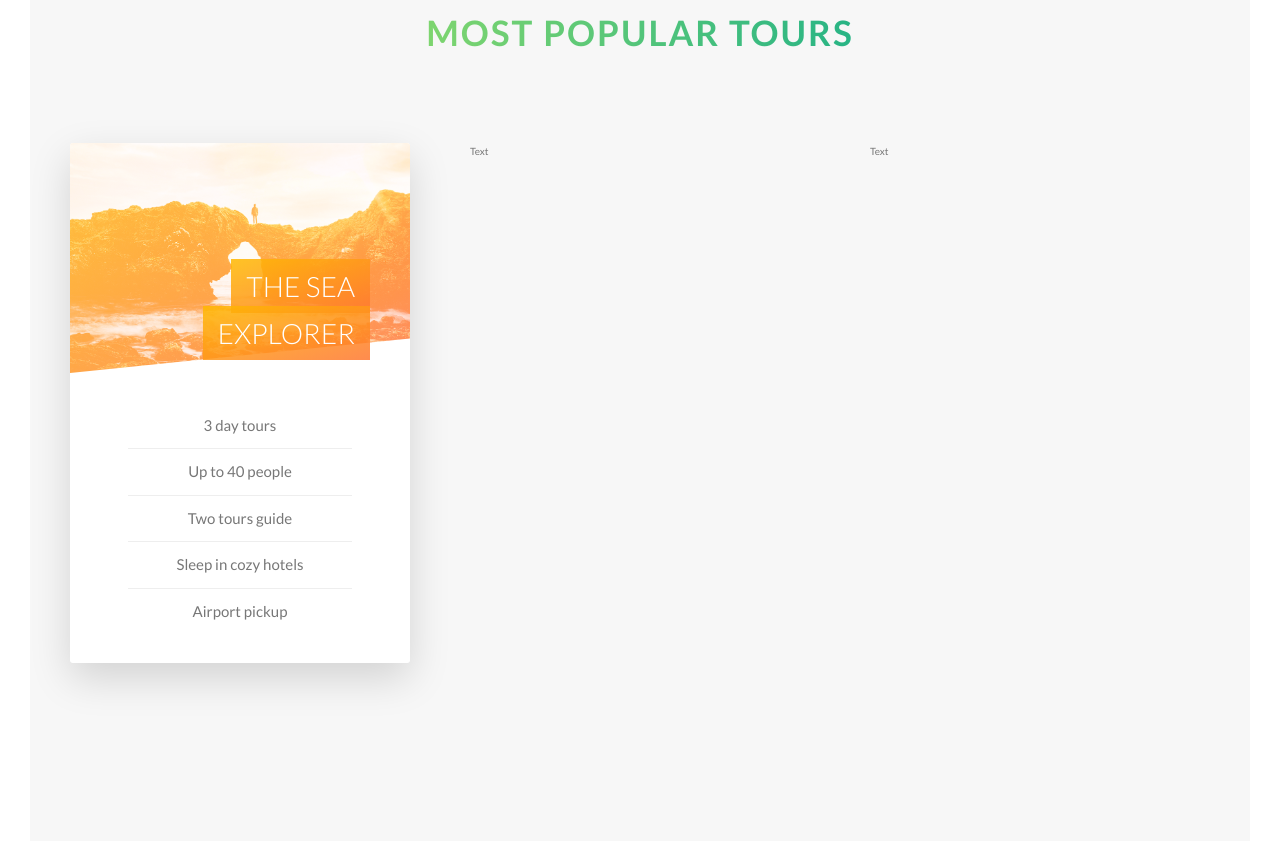
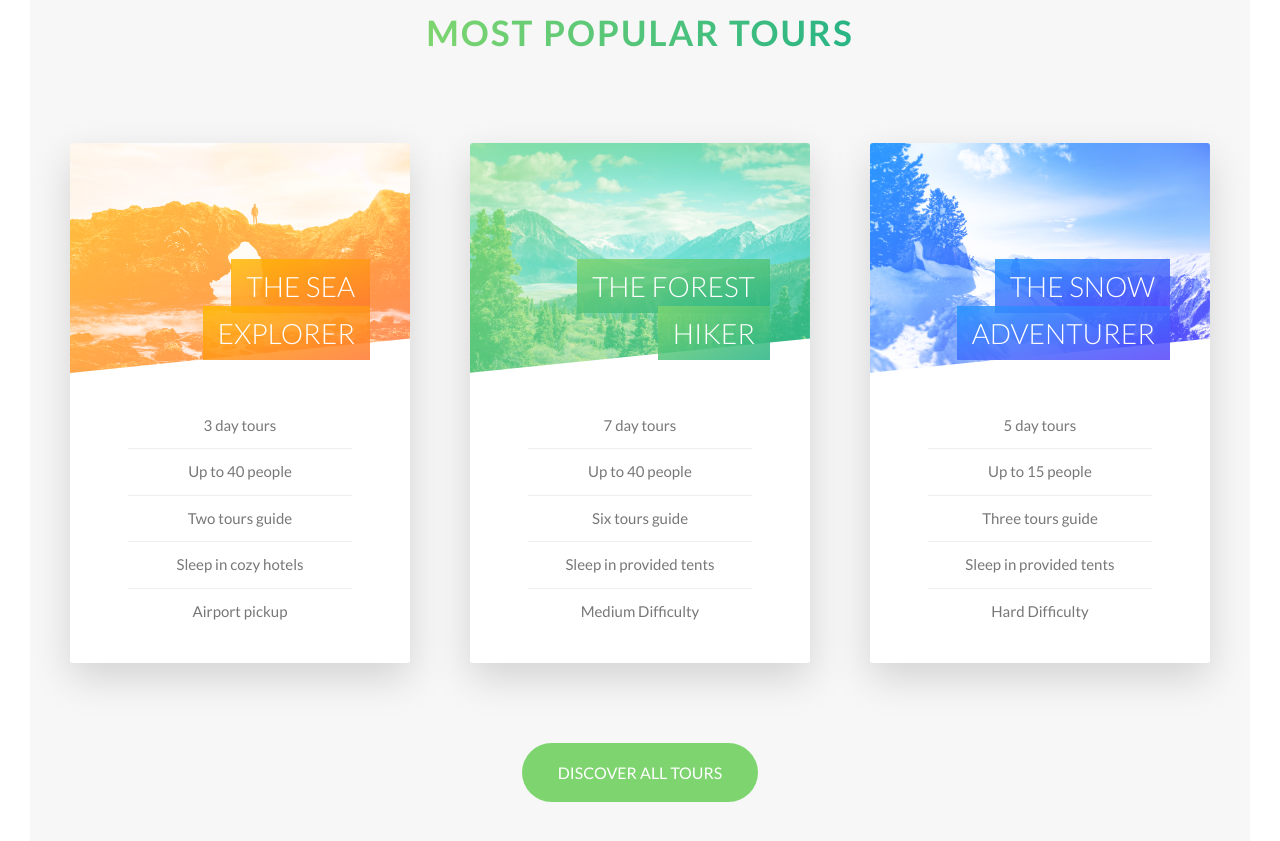
Before and after one commit to FelixYun86/CSSTraining-Natour, a website: page index.html in a window 1280 px wide. Shown: the part 2344-3185 px from the top of the page. Drawn offline with Linux system fonts and the light colour scheme.

Commit message:
Finishing Tours Section

```diff
--- a/index.html
+++ b/index.html
@@ -149,12 +149,80 @@
                 </div>
               </div>
               <div class="card__side card__side--back card__side--back-1">
-                Back
+                <div class="card__cta">
+                  <div class="card__price-box">
+                    <p class="card__price-only">Only</p>
+                    <p class="card__price-value">$297</p>
+                  </div>
+                  <a href="#" class="btn btn--white">Book Now</a>
+                </div>
               </div>
             </div>
           </div>
-          <div class="col-1-of-3"><div class="card">Text</div></div>
-          <div class="col-1-of-3"><div class="card">Text</div></div>
+          <div class="col-1-of-3">
+            <div class="card">
+              <div class="card__side card__side--front">
+                <div class="card__picture card__picture--2">&nbsp;</div>
+                <h4 class="card__heading">
+                  <span class="card__heading--span card__heading--span-2">
+                    The Forest Hiker
+                  </span>
+                </h4>
+                <div class="card__details">
+                  <ul>
+                    <li>7 day tours</li>
+                    <li>Up to 40 people</li>
+                    <li>Six tours guide</li>
+                    <li>Sleep in provided tents</li>
+                    <li>Medium Difficulty</li>
+                  </ul>
+                </div>
+              </div>
+              <div class="card__side card__side--back card__side--back-2">
+                <div class="card__cta">
+                  <div class="card__price-box">
+                    <p class="card__price-only">Only</p>
+                    <p class="card__price-value">$297</p>
+                  </div>
+                  <a href="#" class="btn btn--white">Book Now</a>
+                </div>
+              </div>
+            </div>
+          </div>
+          <div class="col-1-of-3">
+            <div class="card">
+              <div class="card__side card__side--front">
+                <div class="card__picture card__picture--3">&nbsp;</div>
+                <h4 class="card__heading">
+                  <span class="card__heading--span card__heading--span-3">
+                    The Snow Adventurer
+                  </span>
+                </h4>
+                <div class="card__details">
+                  <ul>
+                    <li>5 day tours</li>
+                    <li>Up to 15 people</li>
+                    <li>Three tours guide</li>
+                    <li>Sleep in provided tents</li>
+                    <li>Hard Difficulty</li>
+                  </ul>
+                </div>
+              </div>
+              <div class="card__side card__side--back card__side--back-3">
+                <div class="card__cta">
+                  <div class="card__price-box">
+                    <p class="card__price-only">Only</p>
+                    <p class="card__price-value">$297</p>
+                  </div>
+                  <a href="#" class="btn btn--white">Book Now</a>
+                </div>
+              </div>
+            </div>
+          </div>
+        </div>
+
+        <div class="u-center-text u-margin-top-l">
+          <a href="#" class="btn btn--green">Discover All Tours</a>
         </div>
       </section>
     </main>
--- a/sass/base/_utilities.scss
+++ b/sass/base/_utilities.scss
@@ -9,3 +9,7 @@
 .u-margin-bottom-l {
   margin-bottom: 8rem;
 }
+
+.u-margin-top-l {
+  margin-top: 8rem;
+}
--- a/sass/components/_button.scss
+++ b/sass/components/_button.scss
@@ -40,6 +40,15 @@
     }
   }
 
+  &--green {
+    background: $color-primary-light;
+    color: $color-white;
+
+    &::after {
+      background: $color-primary-light;
+    }
+  }
+
   &::after {
     content: "";
     display: inline-block;
--- a/sass/components/_card.scss
+++ b/sass/components/_card.scss
@@ -32,6 +32,22 @@
           $color-secondary-dark
         );
       }
+
+      &-2 {
+        background: linear-gradient(
+          to right bottom,
+          $color-primary-light,
+          $color-primary-dark
+        );
+      }
+
+      &-3 {
+        background: linear-gradient(
+          to right bottom,
+          $color-tertiary-light,
+          $color-tertiary-dark
+        );
+      }
     }
   }
 
@@ -60,6 +76,24 @@
         ),
         url(../../img/nat-5.jpg);
     }
+
+    &--2 {
+      background-image: linear-gradient(
+          to right bottom,
+          $color-primary-light,
+          $color-primary-dark
+        ),
+        url(../../img/nat-6.jpg);
+    }
+
+    &--3 {
+      background-image: linear-gradient(
+          to right bottom,
+          $color-tertiary-light,
+          $color-tertiary-dark
+        ),
+        url(../../img/nat-7.jpg);
+    }
   }
 
   &__heading {
@@ -86,6 +120,22 @@
         rgba($color-secondary-dark, 0.85)
       );
     }
+
+    &-2 {
+      background-image: linear-gradient(
+        to right bottom,
+        rgba($color-primary-light, 0.85),
+        rgba($color-primary-dark, 0.85)
+      );
+    }
+
+    &-3 {
+      background-image: linear-gradient(
+        to right bottom,
+        rgba($color-tertiary-light, 0.85),
+        rgba($color-tertiary-dark, 0.85)
+      );
+    }
   }
 
   &__details {
@@ -107,4 +157,30 @@
       }
     }
   }
+
+  &__cta {
+    position: absolute;
+    top: 50%;
+    left: 50%;
+    transform: translate(-50%, -50%);
+    width: 90%;
+
+    text-align: center;
+  }
+
+  &__price-box {
+    text-align: center;
+    margin-bottom: 8rem;
+    color: $color-white;
+  }
+
+  &__price-only {
+    font-size: 1.4rem;
+    text-transform: uppercase;
+  }
+
+  &__price-value {
+    font-size: 6rem;
+    font-weight: 100;
+  }
 }
--- a/sass/pages/_home.scss
+++ b/sass/pages/_home.scss
@@ -26,6 +26,7 @@
 
 .section-tours {
   background-color: $color-grey-light-1;
-  padding: 25rem 0 50rem 0;
+  padding: 25rem 0 15rem 0;
   margin-top: -10rem;
+  position: relative;
 }
```
Also changed, not shown: css/style.css.
